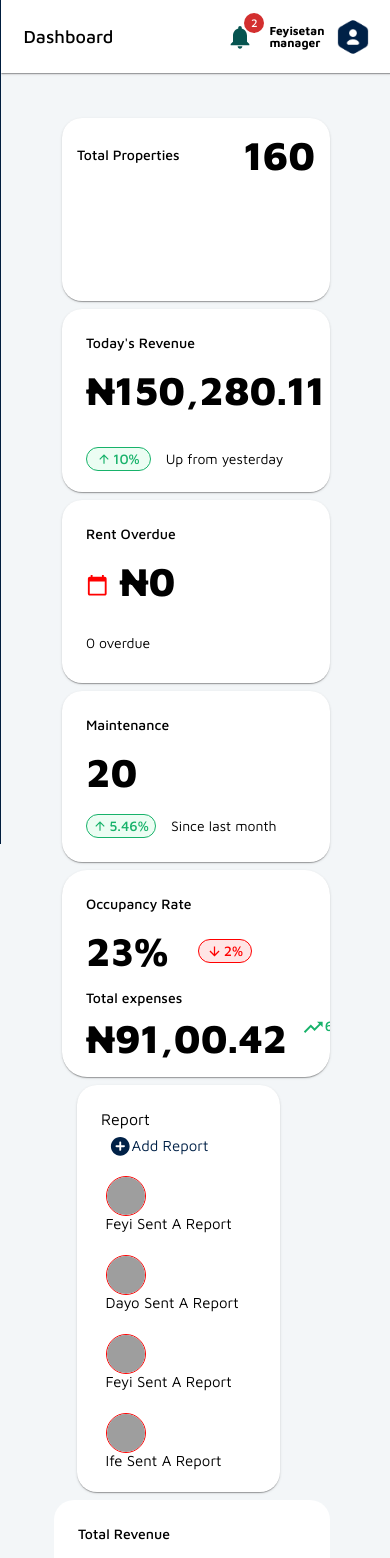
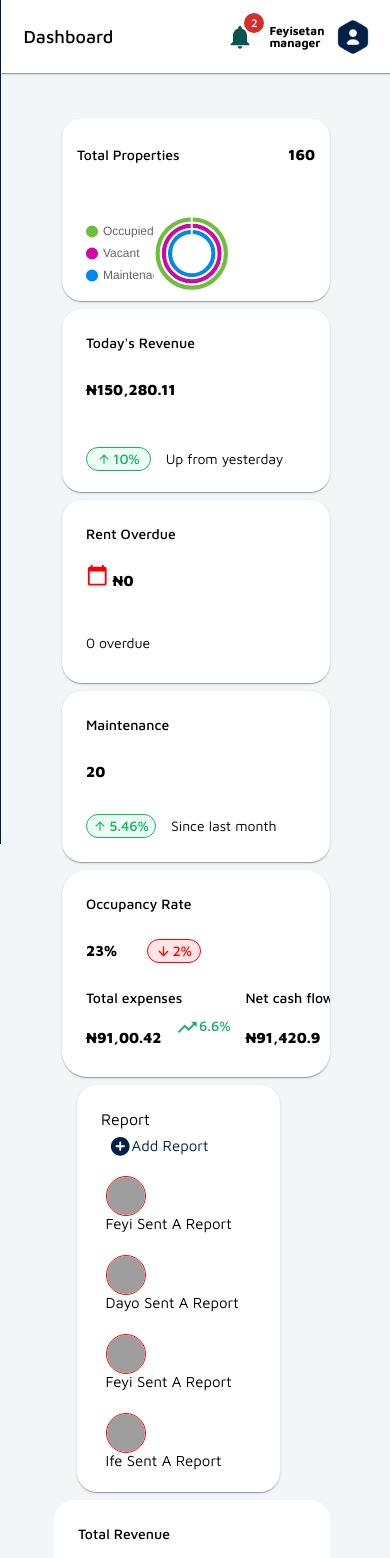
Before and after one commit to glumia-ltd/klubiq-web, a React (Vite) app in the folder apps/landlord-portal/: page /dashboard in a window 390 px wide. Shown: the top 1558 px of the page. Built offline with nearby package versions, Linux system fonts and the light colour scheme; no server answers; grey boxes are pictures that could not be loaded.

Commit message:
CU-86by35n6v - Dashboard responsivenss

```diff
--- a/apps/landlord-portal/src/pages/Dashboard/index.tsx
+++ b/apps/landlord-portal/src/pages/Dashboard/index.tsx
@@ -69,15 +69,36 @@ const DashBoard = () => {
 									Total Properties{' '}
 								</Typography>{' '}
 								<Typography
-									fontSize='40px'
+									fontSize={{ sm: '24px', md: '14px', lg: '24px', xl: '40px' }}
 									fontWeight={800}
 									lineHeight={'44px'}
 								>
 									160
 								</Typography>
 							</Box>
-							<Box></Box>
 
+							<Doughnut
+								data={data}
+								options={{
+									responsive: true,
+									plugins: {
+										legend: {
+											display: true,
+											position: 'left',
+											labels: {
+												usePointStyle: true,
+												boxHeight: 10,
+												boxWidth: 10,
+
+												font: {
+													size: 12,
+												},
+												textAlign: 'left',
+											},
+										},
+									},
+								}}
+							/>
 						</Card>
 					</Grid>
 					<Grid item xs={12} sm={6} md={4} lg={4}>
@@ -92,7 +113,11 @@ const DashBoard = () => {
 								Today's Revenue
 							</Typography>
 
-							<Typography fontSize='40px' fontWeight={800} lineHeight={'44px'}>
+							<Typography
+								fontSize={{ sm: '24px', md: '14px', lg: '24px', xl: '40px' }}
+								fontWeight={800}
+								lineHeight={'44px'}
+							>
 								₦150,280.11
 							</Typography>
 							<Box
@@ -132,7 +157,6 @@ const DashBoard = () => {
 									fontSize='14px'
 									lineHeight={'20px'}
 									fontWeight={400}
-									// mt="10px"
 								>
 									{' '}
 									Up from yesterday
@@ -152,7 +176,11 @@ const DashBoard = () => {
 							>
 								Rent Overdue
 							</Typography>
-							<Typography fontSize='40px' fontWeight={800} lineHeight={'44px'}>
+							<Typography
+								fontSize={{ sm: '24px', md: '14px', lg: '24px', xl: '40px' }}
+								fontWeight={800}
+								lineHeight={'44px'}
+							>
 								<CalendarTodayIcon sx={{ color: '#FF0000' }} /> ₦0
 							</Typography>
 							<Typography
@@ -178,7 +206,11 @@ const DashBoard = () => {
 							>
 								Maintenance
 							</Typography>
-							<Typography fontSize='40px' fontWeight={800} lineHeight={'44px'}>
+							<Typography
+								fontSize={{ sm: '24px', md: '14px', lg: '24px', xl: '40px' }}
+								fontWeight={800}
+								lineHeight={'44px'}
+							>
 								20
 							</Typography>
 							<Box
@@ -247,7 +279,7 @@ const DashBoard = () => {
 								}}
 							>
 								<Typography
-									fontSize='40px'
+									fontSize={{ sm: '24px', md: '14px', lg: '24px', xl: '40px' }}
 									fontWeight={800}
 									lineHeight={'44px'}
 									mr={'30px'}
@@ -306,7 +338,12 @@ const DashBoard = () => {
 										}}
 									>
 										<Typography
-											fontSize='40px'
+											fontSize={{
+												sm: '24px',
+												md: '14px',
+												lg: '24px',
+												xl: '40px',
+											}}
 											fontWeight={800}
 											lineHeight={'44px'}
 											mr={'1rem'}
@@ -345,7 +382,12 @@ const DashBoard = () => {
 										}}
 									>
 										<Typography
-											fontSize='40px'
+											fontSize={{
+												sm: '24px',
+												md: '14px',
+												lg: '24px',
+												xl: '40px',
+											}}
 											fontWeight={800}
 											lineHeight={'44px'}
 											mr={'1.2rem'}
@@ -396,7 +438,7 @@ const DashBoard = () => {
 						>
 							<Typography
 								lineHeight={'44px'}
-								fontSize='40px'
+								fontSize={{ sm: '24px', md: '14px', lg: '24px', xl: '40px' }}
 								fontWeight={800}
 								mr='15px'
 							>
```
